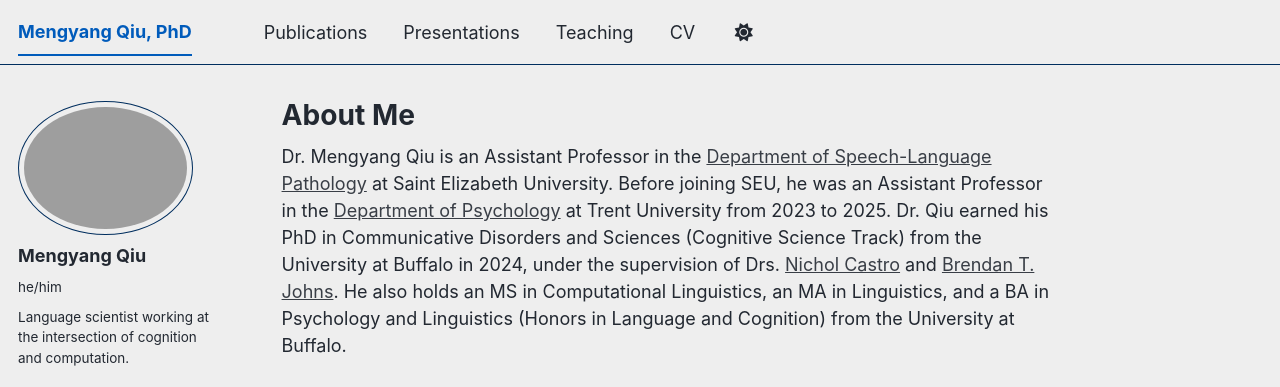
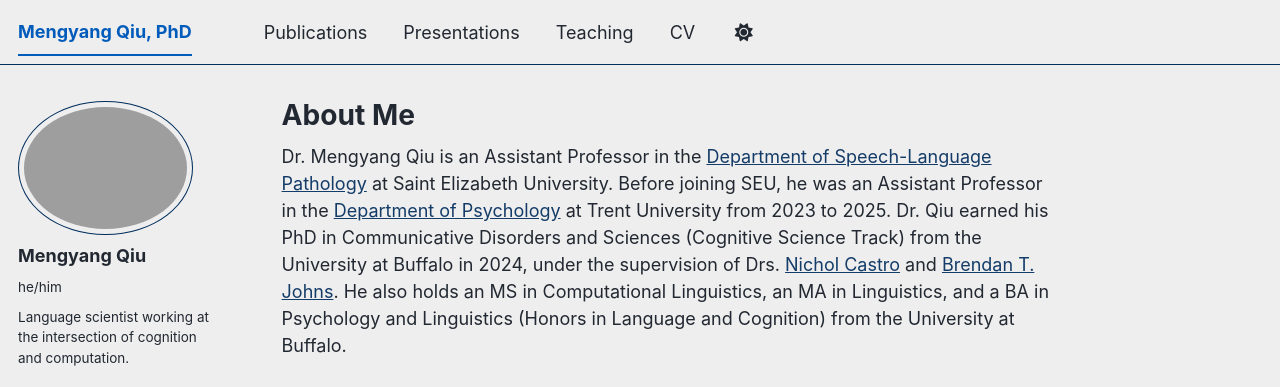
Before and after one commit to mengyangq/mengyangq.github.io, a Jekyll site: the page built from _pages/about.md, in a window 1280 px wide. Shown: the top 387 px of the page. Built offline with Jekyll 4.4.1, drawn with Linux system fonts in a browser that asks for light colours; some web fonts are replaced; a script bundle is joined from its source files by our own code; library files that are not in the unit come from our copies.

Commit message:
Update _air_light.scss

```diff
--- a/_sass/theme/_air_light.scss
+++ b/_sass/theme/_air_light.scss
@@ -12,7 +12,7 @@ $background                 : #eeeeee;
 $background-light           : mix(#fff, $background, 20%);
 $background-lighter         : mix(#fff, $background, 90%);
 $text                       : #222831;
-$link                       : #393e46;
+$link                       : mix($primary-color, $text, 40%);
 $link-dark                  : mix(#000, $link, 25%);
 $link-light                 : mix(#fff, $link, 25%);
 $footer                     : $primary-color;
```
